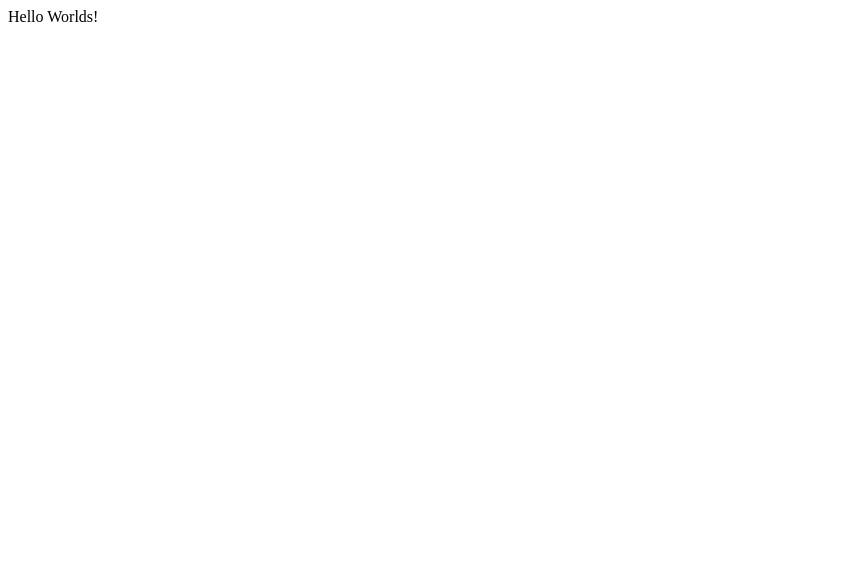
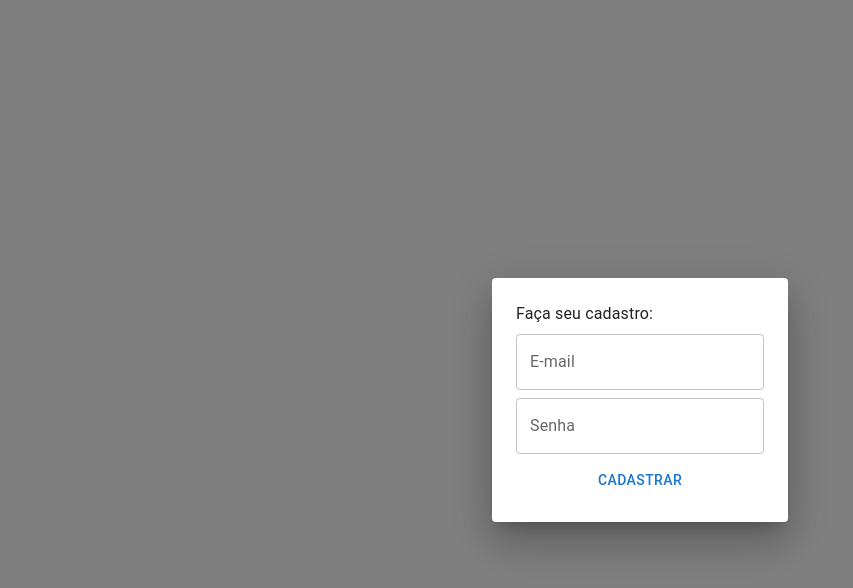
Before and after one commit to Vicentinos/app-assistencia-social, a React (Vite) app in the folder hosting/: page / in a window 1280 px wide. Shown: the top 588 px of the page, without its empty margins (0-853 px from the left). Built offline with nearby package versions, Linux system fonts and the light colour scheme.

Commit message:
feat: poc authentication

```diff
--- a/hosting/package.json
+++ b/hosting/package.json
@@ -4,7 +4,7 @@
   "description": "",
   "main": "index.js",
   "scripts": {
-    "build": "vite build",
+    "build": "vite build --watch",
     "start": "vite"
   },
   "repository": {
@@ -18,8 +18,11 @@
   },
   "homepage": "https://github.com/Vicentinos/app-assistencia-social#readme",
   "dependencies": {
+    "@mui/material": "^5.6.2",
+    "@emotion/styled": "^11.8.1",
     "@types/react": "^18.0.6",
     "@types/react-dom": "^18.0.2",
+    "firebase": "^9.6.11",
     "react": "^18.0.0",
     "react-dom": "^18.0.0"
   },
--- /dev/null
+++ b/hosting/src/AuthenticationModal.tsx
@@ -0,0 +1,33 @@
+import React, {useState} from "react";
+import {Box, Button, Dialog, Stack, TextField, Typography} from "@mui/material";
+import {
+  connectAuthEmulator,
+  createUserWithEmailAndPassword,
+  getAuth,
+} from "firebase/auth";
+import "./config/firebase.dev";
+
+const auth = getAuth();
+connectAuthEmulator(auth, "http://localhost:9099");
+
+export const AuthenticationModal: React.FC = () => {
+  const [email, setEmail] = useState("");
+  const [pw, setPw] = useState("");
+  return (<Dialog open={true}>
+    <Box m={3}>
+      <Stack spacing={1}>
+        <Typography>Faça seu cadastro:</Typography>
+        <TextField label={"E-mail"} type={"email"} value={email}
+          onChange={(event) => setEmail(event.target.value)}/>
+        <TextField label={"Senha"} type={"password"}
+          onChange={(event) => setPw(event.target.value)}/>
+        <Button onClick={() => {
+          createUserWithEmailAndPassword(auth, email, pw)
+              .then((credentials) => {
+                console.log(credentials);
+              });
+        }}>Cadastrar</Button>
+      </Stack>
+    </Box>
+  </Dialog>);
+};
--- /dev/null
+++ b/hosting/src/config/firebase.dev.ts
@@ -0,0 +1,10 @@
+import {initializeApp} from "firebase/app";
+initializeApp({
+  "projectId": "app-assistencia-social-dev",
+  "appId": "1:1057636371197:web:afba4689482998f6904c94",
+  "storageBucket": "app-assistencia-social-dev.appspot.com",
+  "apiKey": "AIzaSyB2RBWaPursZFqy6MhFvveV8Ncettx0usY",
+  "authDomain": "app-assistencia-social-dev.firebaseapp.com",
+  "messagingSenderId": "1057636371197",
+  "measurementId": "G-GJGF61Z1YN",
+});
--- a/hosting/src/main.tsx
+++ b/hosting/src/main.tsx
@@ -1,9 +1,10 @@
 import React from "react";
 import ReactDOM from "react-dom";
+import {AuthenticationModal} from "./AuthenticationModal";
 
 ReactDOM.render(
     <React.StrictMode>
-        Hello Worlds!
+      <AuthenticationModal/>
     </React.StrictMode>,
     document.getElementById("root"),
 );
```
Also changed, not shown: 1 other file (tests, documents, lock files or other folders).
